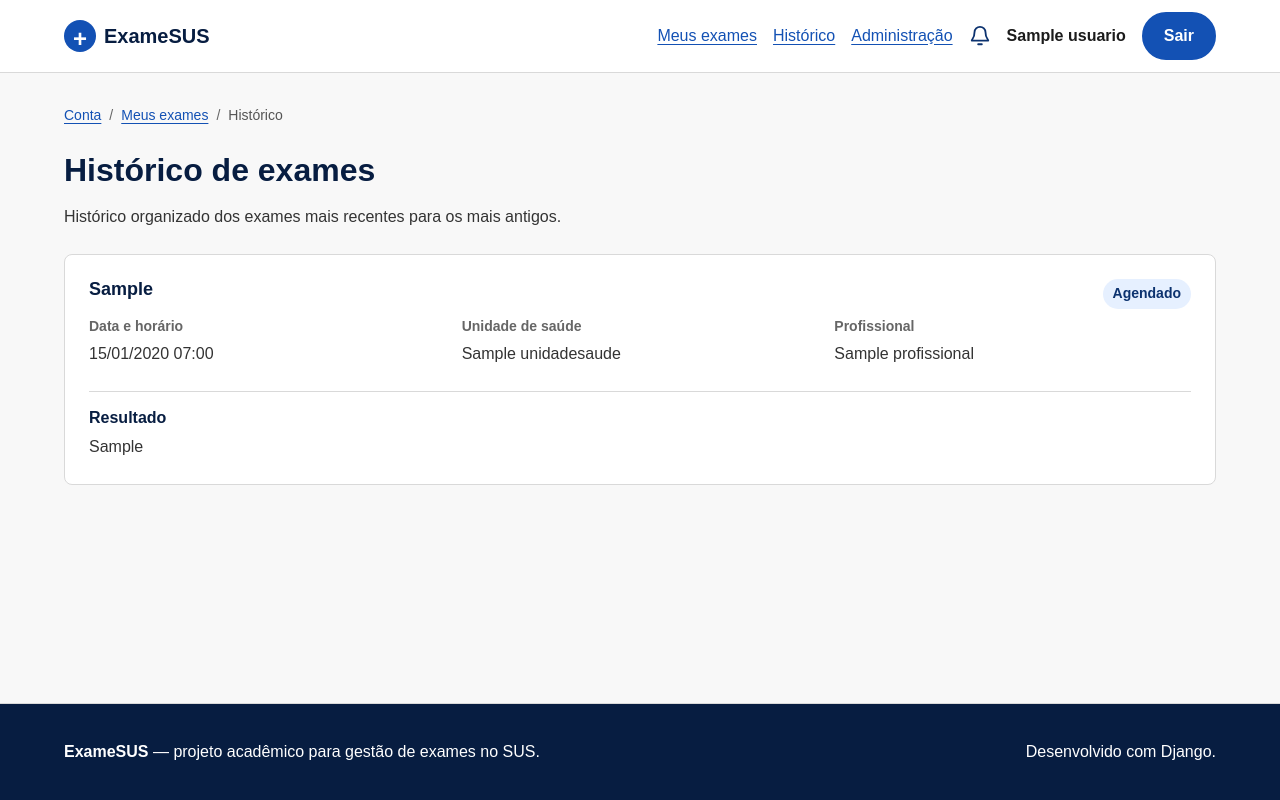
After one commit to felipecartaxo/rad-exames_sus, a Django app: page /exames/historico/ in a window 1280 px wide. The commit adds this page. Run offline with Django 5.2, Linux system fonts and the light colour scheme; a user stored in the database is signed in; tables that the repository leaves empty hold one stand-in row (values such as "Sample post").

Commit message:
cria tela de historico de exames

```diff
--- /dev/null
+++ b/exames/templates/exames/historico.html
@@ -0,0 +1,61 @@
+{% extends "base.html" %}
+{% load i18n tz %}
+
+{% block title %}{% trans "Histórico de exames" %} | ExameSUS{% endblock %}
+
+{% block breadcrumb %}
+  <nav class="breadcrumb" aria-label="{% trans 'Navegação estrutural' %}">
+    <ol>
+      <li><a href="{% url 'usuarios:inicio' %}">{% trans "Conta" %}</a></li>
+      <li><a href="{% url 'exames:lista' %}">{% trans "Meus exames" %}</a></li>
+      <li aria-current="page">{% trans "Histórico" %}</li>
+    </ol>
+  </nav>
+{% endblock %}
+
+{% block content %}
+  <header class="page-header">
+    <h1>{% trans "Histórico de exames" %}</h1>
+    <p>{% trans "Histórico organizado dos exames mais recentes para os mais antigos." %}</p>
+  </header>
+
+  <ul class="record-list" aria-label="{% trans 'Histórico de exames do cidadão' %}">
+    {% for exame in exames %}
+      <li class="record-card">
+        <div class="record-card-heading">
+          <h2>{{ exame.tipo }}</h2>
+          {% include "components/status_badge.html" with status=exame.status label=exame.get_status_display %}
+        </div>
+        <dl class="record-details">
+          <div>
+            <dt>{% trans "Data e horário" %}</dt>
+            <dd>{{ exame.data|date:"SHORT_DATETIME_FORMAT" }}</dd>
+          </div>
+          <div>
+            <dt>{% trans "Unidade de saúde" %}</dt>
+            <dd>{{ exame.unidade.nome }}</dd>
+          </div>
+          <div>
+            <dt>{% trans "Profissional" %}</dt>
+            <dd>{{ exame.profissional.nome }}</dd>
+          </div>
+        </dl>
+        <section class="exam-result" aria-labelledby="resultado-{{ exame.pk }}">
+          <h3 id="resultado-{{ exame.pk }}">{% trans "Resultado" %}</h3>
+          {% if exame.resultado %}
+            <p>{{ exame.resultado|linebreaksbr }}</p>
+          {% else %}
+            <p class="result-unavailable">{% trans "Resultado ainda não disponível." %}</p>
+          {% endif %}
+        </section>
+      </li>
+    {% empty %}
+      <li class="empty-state">
+        <h2>{% trans "Histórico vazio" %}</h2>
+        <p>{% trans "Você ainda não possui exames em seu histórico." %}</p>
+      </li>
+    {% endfor %}
+  </ul>
+
+  {% include "components/pagination.html" %}
+{% endblock %}
--- a/exames/urls.py
+++ b/exames/urls.py
@@ -1,10 +1,11 @@
 from django.urls import path
 
-from .views import ExameListView
+from .views import ExameHistoricoView, ExameListView
 
 
 app_name = "exames"
 
 urlpatterns = [
     path("", ExameListView.as_view(), name="lista"),
+    path("historico/", ExameHistoricoView.as_view(), name="historico"),
 ]
--- a/exames/views.py
+++ b/exames/views.py
@@ -23,3 +23,24 @@ class ExameListView(CidadaoAutenticadoMixin, ListView):
         parametros.pop("page", None)
         contexto["querystring"] = parametros.urlencode()
         return contexto
+
+
+class ExameHistoricoView(CidadaoAutenticadoMixin, ListView):
+    model = Exame
+    template_name = "exames/historico.html"
+    context_object_name = "exames"
+    paginate_by = 5
+
+    def get_queryset(self):
+        return (
+            Exame.objects.filter(usuario=self.request.user)
+            .select_related("unidade", "profissional")
+            .order_by("-data", "-pk")
+        )
+
+    def get_context_data(self, **kwargs):
+        contexto = super().get_context_data(**kwargs)
+        parametros = self.request.GET.copy()
+        parametros.pop("page", None)
+        contexto["querystring"] = parametros.urlencode()
+        return contexto
--- a/static/css/components.css
+++ b/static/css/components.css
@@ -269,6 +269,26 @@ button[type="submit"]:hover {
   color: var(--color-danger);
 }
 
+.exam-result {
+  margin-top: var(--space-4);
+  padding-top: var(--space-3);
+  border-top: 1px solid var(--color-border);
+}
+
+.exam-result h3 {
+  margin-bottom: var(--space-2);
+  font-size: 1rem;
+}
+
+.exam-result p {
+  margin: 0;
+}
+
+.result-unavailable {
+  color: var(--color-text-muted);
+  font-style: italic;
+}
+
 .empty-state {
   text-align: center;
 }
--- a/templates/includes/header.html
+++ b/templates/includes/header.html
@@ -10,6 +10,7 @@
       {% if request.user.is_authenticated %}
         {% if request.user.tipo == "CIDADAO" %}
           <a href="{% url 'exames:lista' %}">{% trans "Meus exames" %}</a>
+          <a href="{% url 'exames:historico' %}">{% trans "Histórico" %}</a>
         {% endif %}
         {% if request.user.tipo == "SERVIDOR" and perms.usuarios.view_usuario %}
           <a href="{% url 'usuarios_lista:lista' %}">{% trans "Usuários" %}</a>
```
Also changed, not shown: exames/tests/test_historico.py (added, +166 -0 lines).
